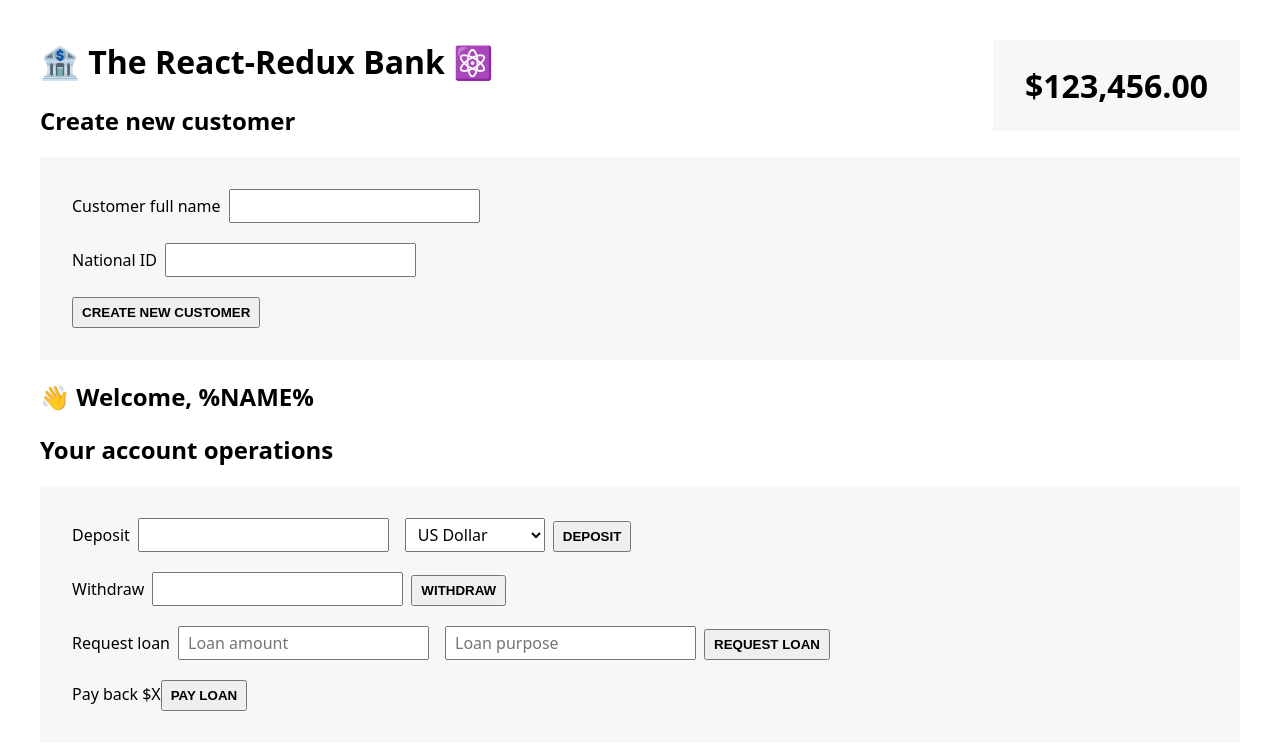
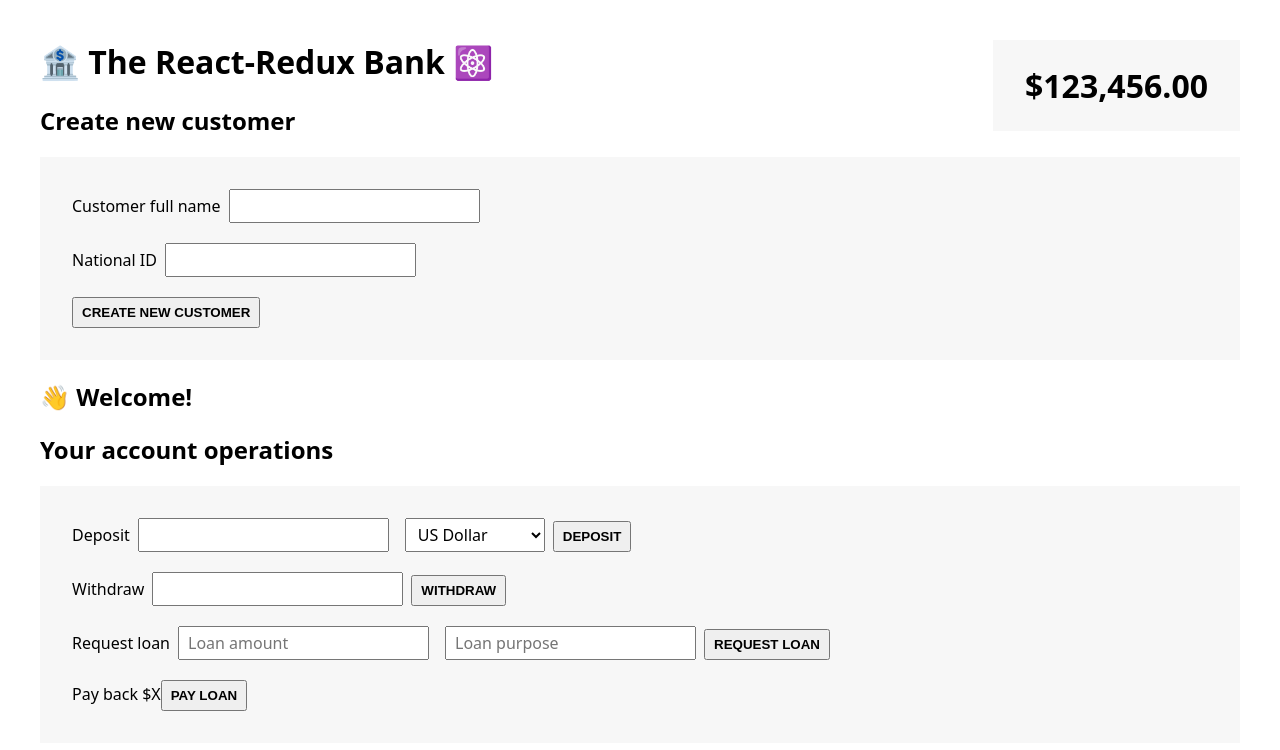
Before and after one commit to ExuLu/redux-intro, a React (Create React App) app: page / in a window 1280 px wide. Shown: the top 750 px of the page. Built offline with nearby package versions, Linux system fonts and the light colour scheme.

Commit message:
feat: add redux in cusomter component

```diff
--- a/src/features/customers/Customer.js
+++ b/src/features/customers/Customer.js
@@ -1,5 +1,9 @@
-function Customer() {
-  return <h2>👋 Welcome, %NAME%</h2>;
-}
+import { useSelector } from 'react-redux';
+
+const Customer = () => {
+  const name = useSelector((store) => store.customer.fullName);
+
+  return <h2>👋 Welcome{name ? `, ${name}` : ''}!</h2>;
+};
 
 export default Customer;
```
